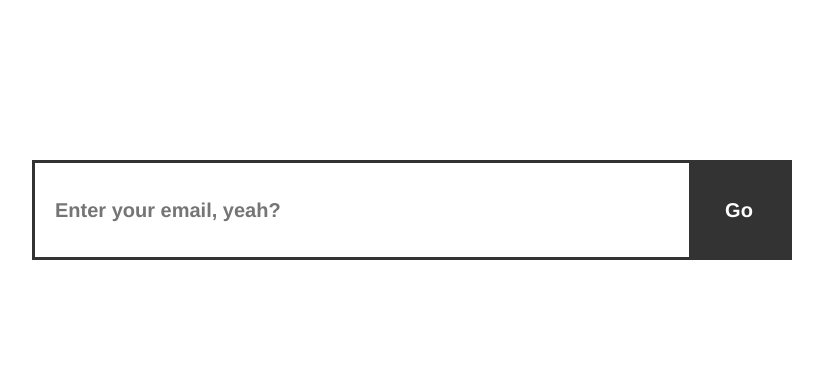
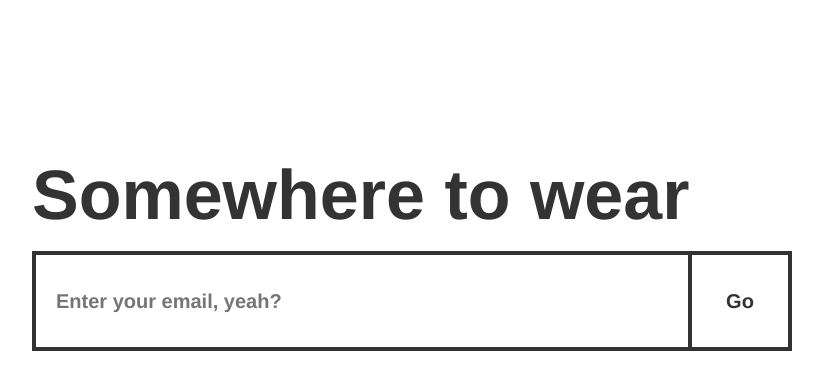
Before and after one commit to davidpmccormick/s2w, a Nuxt app: page / in a window 1280 px wide. Shown: the top 390 px of the page, without its empty margins (228-1051 px from the left). Built offline with nearby package versions, Linux system fonts and the light colour scheme.

Commit message:
(m)Add style(z)

```diff
--- a/components/SignupForm.vue
+++ b/components/SignupForm.vue
@@ -5,15 +5,17 @@
       class="signup-form"
       target="_blank"
       novalidate>
-    <div class="signup-form__box">
+    <div class="signup-form__box" :class="{'is-success': isSuccess}">
       <div v-if="result === 'success'">
-        <p>You're signed up, yo!</p>
+        <p>Check your email to confirm, yeah?</p>
       </div>
       <div v-else class="signup-form__input-wrap">
         <label class="visually-hidden" for="email">Email Address</label>
         <input @input="handleInput"
                 id="email"
+                ref="email"
                 autofocus
+                autocomplete="off"
                 type="email"
                 class="signup-form__input"
                 :placeholder="placeholder"
@@ -64,6 +66,8 @@ export default {
         this.result = 'invalid';
         this.email = '';
       }
+
+      this.$refs.email.focus();
     }
   },
   computed: {
@@ -73,6 +77,9 @@ export default {
       : this.result === 'invalid'
         ? `Doesn't look like a real email, yeah?`
         : 'Enter your email, yeah?';
+    },
+    isSuccess() {
+      return this.result === 'success';
     }
   }
 }
@@ -83,9 +90,14 @@ export default {
     padding: 1em;
     height: 100px;
     position: relative;
-    border: 3px solid #333;
+    border: 4px solid #333;
     display: flex;
     align-items: center;
+    transition: border-color 2000ms ease;
+
+    &.is-success {
+      border-color: transparent;
+    }
   }
 
   .signup-form__input-wrap {
@@ -102,6 +114,8 @@ export default {
     font-size: 20px;
     padding: 0;
     border: 0;
+    color: #333;
+    background-clip: padding-box;
 
     &:-webkit-autofill {
       -webkit-box-shadow: 0 0 0 30px white inset;
@@ -115,20 +129,24 @@ export default {
   .signup-form__button {
     position: absolute;
     appearance: none;
-    background: #333;
-    transition: background 600ms ease;
+    background: transparent;
+    transition: all 600ms ease;
     font-family: 'helvetica neue';
     font-size: 20px;
     text-align: center;
     font-weight: bold;
-    color: white;
-    border: 3px transparent;
+    color: #333;
+    border: 0;
+    border-left: 4px solid #333;
     top: 0;
     right: 0;
     bottom: 0;
     width: 100px;
 
-    &:focus {
+    &:focus,
+    &:hover {
+      background: #333;
+      color: #fff;
       outline: 0;
     }
   }
--- a/layouts/default.vue
+++ b/layouts/default.vue
@@ -14,9 +14,19 @@
   }
 
   body {
+    color: #333;
     font-family: 'helvetica neue';
     font-weight: bold;
     font-size: 20px;
+  }
+
+  h1 {
+    font-size: 8.5vw;
+    margin-bottom: 0.3em;
+
+    @media (min-width: 800px) {
+      font-size: 70px;
+    }
   }
 
   .visually-hidden {
--- a/pages/index.vue
+++ b/pages/index.vue
@@ -1,5 +1,6 @@
 <template>
   <div class="container">
+    <h1>Somewhere to wear</h1>
     <SignupForm />
   </div>
 </template>
```
